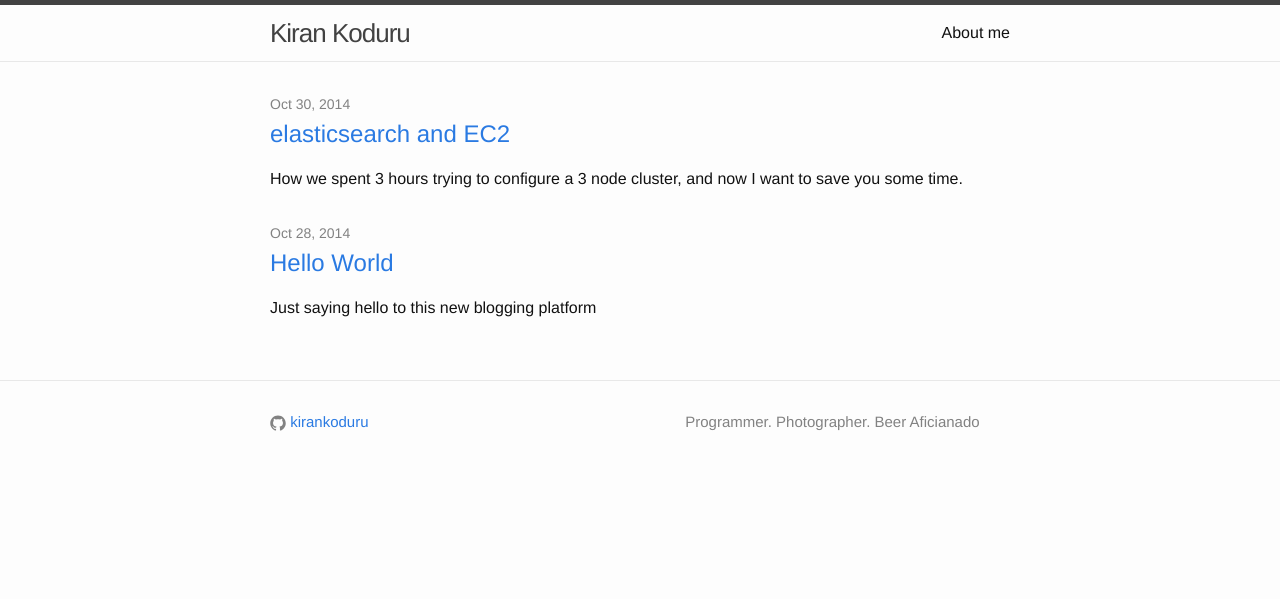
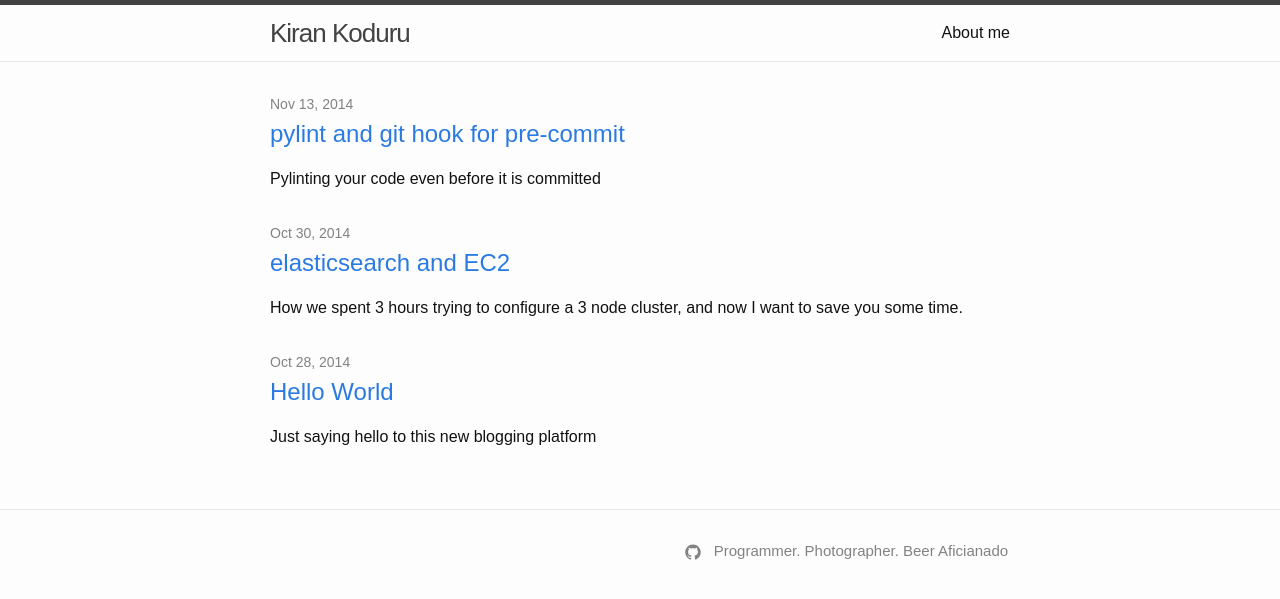
Before and after one commit to arupbhunia/kirankoduru.github.io, a Jekyll site: the page built from index.html, in a window 1280 px wide. Shown: the top 599 px of the page. Built offline with Jekyll 4.4.1, drawn with Linux system fonts in a browser that asks for light colours; the list of posts is cut into pages by our own code.

Commit message:
pylint and git hooks post

```diff
--- a/_config.yml
+++ b/_config.yml
@@ -1,9 +1,8 @@
 # Site settings
 title: Kiran Koduru
-description: > # this means to ignore newlines until "baseurl:"
-  Programmer. Photographer. Beer Aficianado
-baseurl: "" # the subpath of your site, e.g. /blog/
+description: Programmer. Photographer. Beer Aficianado
 github_username:  kirankoduru
+paginate : 10
 
 # Build settings
 markdown: kramdown
--- a/_includes/footer.html
+++ b/_includes/footer.html
@@ -7,19 +7,6 @@
 
       <div class="footer-col  footer-col-2">
         <ul class="social-media-list">
-          {% if site.github_username %}
-          <li>
-            <a href="https://github.com/{{ site.github_username }}">
-              <span class="icon  icon--github">
-                <svg viewBox="0 0 16 16">
-                  <path fill="#828282" d="M7.999,0.431c-4.285,0-7.76,3.474-7.76,7.761 c0,3.428,2.223,6.337,5.307,7.363c0.388,0.071,0.53-0.168,0.53-0.374c0-0.184-0.007-0.672-0.01-1.32 c-2.159,0.469-2.614-1.04-2.614-1.04c-0.353-0.896-0.862-1.135-0.862-1.135c-0.705-0.481,0.053-0.472,0.053-0.472 c0.779,0.055,1.189,0.8,1.189,0.8c0.692,1.186,1.816,0.843,2.258,0.645c0.071-0.502,0.271-0.843,0.493-1.037 C4.86,11.425,3.049,10.76,3.049,7.786c0-0.847,0.302-1.54,0.799-2.082C3.768,5.507,3.501,4.718,3.924,3.65 c0,0,0.652-0.209,2.134,0.796C6.677,4.273,7.34,4.187,8,4.184c0.659,0.003,1.323,0.089,1.943,0.261 c1.482-1.004,2.132-0.796,2.132-0.796c0.423,1.068,0.157,1.857,0.077,2.054c0.497,0.542,0.798,1.235,0.798,2.082 c0,2.981-1.814,3.637-3.543,3.829c0.279,0.24,0.527,0.713,0.527,1.437c0,1.037-0.01,1.874-0.01,2.129 c0,0.208,0.14,0.449,0.534,0.373c3.081-1.028,5.302-3.935,5.302-7.362C15.76,3.906,12.285,0.431,7.999,0.431z"/>
-                </svg>
-              </span>
-
-              <span class="username">{{ site.github_username }}</span>
-            </a>
-          </li>
-          {% endif %}
 
           {% if site.twitter_username %}
           <li>
@@ -30,16 +17,31 @@
                   c-0.632,0.375-1.332,0.647-2.076,0.793c-0.596-0.636-1.446-1.033-2.387-1.033c-1.806,0-3.27,1.464-3.27,3.27 c0,0.256,0.029,0.506,0.085,0.745C5.163,5.404,2.753,4.102,1.14,2.124C0.859,2.607,0.698,3.168,0.698,3.767 c0,1.134,0.577,2.135,1.455,2.722C1.616,6.472,1.112,6.325,0.671,6.08c0,0.014,0,0.027,0,0.041c0,1.584,1.127,2.906,2.623,3.206 C3.02,9.402,2.731,9.442,2.433,9.442c-0.211,0-0.416-0.021-0.615-0.059c0.416,1.299,1.624,2.245,3.055,2.271 c-1.119,0.877-2.529,1.4-4.061,1.4c-0.264,0-0.524-0.015-0.78-0.046c1.447,0.928,3.166,1.469,5.013,1.469 c6.015,0,9.304-4.983,9.304-9.304c0-0.142-0.003-0.283-0.009-0.423C14.976,4.29,15.531,3.714,15.969,3.058z"/>
                 </svg>
               </span>
-
               <span class="username">{{ site.twitter_username }}</span>
             </a>
           </li>
           {% endif %}
+
         </ul>
       </div>
       <div class="footer-col  footer-col-1"></div>
       <div class="footer-col  footer-col-3">
-        <p class="text">{{ site.description }}</p>
+        <p class="text">
+          {% if site.github_username %}
+          <a href="https://github.com/{{ site.github_username }}">
+            <span class="icon  icon--github">
+              <svg viewBox="0 0 16 16">
+                <path fill="#828282" d="M7.999,0.431c-4.285,0-7.76,3.474-7.76,7.761 c0,3.428,2.223,6.337,5.307,7.363c0.388,0.071,0.53-0.168,0.53-0.374c0-0.184-0.007-0.672-0.01-1.32 c-2.159,0.469-2.614-1.04-2.614-1.04c-0.353-0.896-0.862-1.135-0.862-1.135c-0.705-0.481,0.053-0.472,0.053-0.472 c0.779,0.055,1.189,0.8,1.189,0.8c0.692,1.186,1.816,0.843,2.258,0.645c0.071-0.502,0.271-0.843,0.493-1.037 C4.86,11.425,3.049,10.76,3.049,7.786c0-0.847,0.302-1.54,0.799-2.082C3.768,5.507,3.501,4.718,3.924,3.65 c0,0,0.652-0.209,2.134,0.796C6.677,4.273,7.34,4.187,8,4.184c0.659,0.003,1.323,0.089,1.943,0.261 c1.482-1.004,2.132-0.796,2.132-0.796c0.423,1.068,0.157,1.857,0.077,2.054c0.497,0.542,0.798,1.235,0.798,2.082 c0,2.981-1.814,3.637-3.543,3.829c0.279,0.24,0.527,0.713,0.527,1.437c0,1.037-0.01,1.874-0.01,2.129 c0,0.208,0.14,0.449,0.534,0.373c3.081-1.028,5.302-3.935,5.302-7.362C15.76,3.906,12.285,0.431,7.999,0.431z"/>
+              </svg>
+            </span>
+          </a>
+          {% endif %}
+          &nbsp;
+          {{ site.description }}
+
+        </p>
+
+
       </div>
     </div>
 
--- /dev/null
+++ b/_posts/2014-11-13-pylint-git-hooks.md
@@ -0,0 +1,43 @@
+---
+layout: post
+title:  "pylint and git hook for pre-commit"
+date:   2014-11-13 00:40:00
+categories: python
+description : Pylinting your code even before it is committed
+---
+
+A short description of a git hook would be a script that runs when some important actions occur in your git repository. There are different kinds of actions (pre-commit, post-commit, pre-update, post-update, etc...) where you can run your code. What we will concentrate on would be the __pre-commit__ action.
+
+A __pre-commit__ action is something that runs before you commit files into your git repository. This particularly is my favorite area for running pylint since, it stops me from committing code that doesn't follow the right python standards.
+
+So first you need to install the following python packages from pip.
+
+{% highlight bash %}
+pip install pylint
+pip install git-pylint-commit-hook
+{% endhighlight %}
+
+Next goto the git repository that you are working on and navigate to your __.git/hooks/__ directory. From the root directory of your project, run the following command to rename the __pre-commit.sample__ file to __pre-commit__
+
+{% highlight bash %}
+cd .git/hooks/
+mv pre-commit.sample pre-commit
+{% endhighlight %}
+
+Delete everything thats in there and paste this in the __pre-commit__ file
+{% highlight bash %}
+#!/bin/sh
+git-pylint-commit-hook
+{% endhighlight %}
+
+What this does is, it checks for updates in all the __.py__ files from your last commit and runs [pylint](http://www.pylint.org/) on it. If your code doesn't pass the pylint rating then it won't let your commit your changes.
+
+### Run pylint on `example.py`
+{% highlight bash %}
+pylint example.py
+{% endhighlight %}
+
+Fix the errors, warnings and suggestions you see from pylint. The git-pylint-commit-hook documentation can be found [here](http://git-pylint-commit-hook.readthedocs.org/en/latest/usage.html). It lets you also configure your __.pylintrc__ file in the git repository.
+
+### Pylint on Sublime Text 2/3
+Installing a pylint package that helps you validate your code while typing would be a good time saver. So from your __Sublime Text Package Control__ find a package that works best for you. If you don't have package control then here's a [link](https://sublime.wbond.net/installation) for you to download it.
--- a/css/main.scss
+++ b/css/main.scss
@@ -6,7 +6,7 @@
 
 
 // Our variables
-$base-font-family: Helvetica, Arial, sans-serif;
+$base-font-family: "Oxygen",sans-serif;
 $base-font-size:   16px;
 $small-font-size:  $base-font-size * 0.875;
 $base-line-height: 1.5;
```
